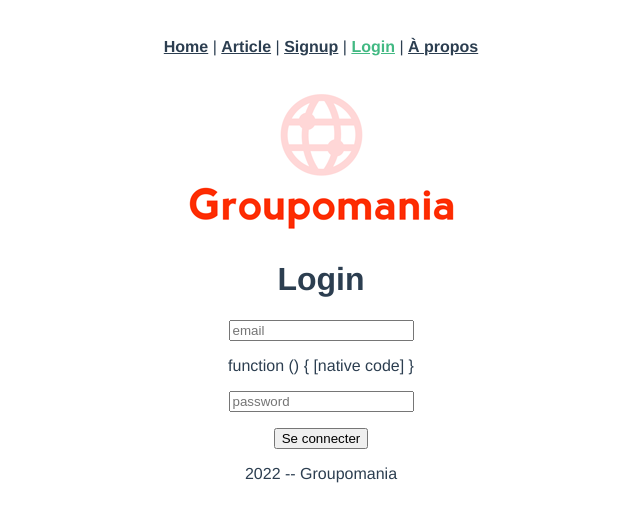
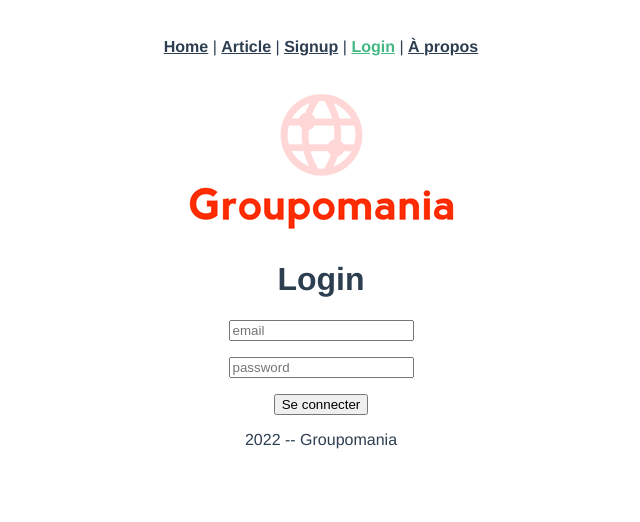
Before and after one commit to ChristophePelletier/project-7, a Vue app in the folder front/: page /login in a window 1280 px wide. Shown: the top 522 px of the page, without its empty margins (319-959 px from the left). Built offline with nearby package versions, Linux system fonts and the light colour scheme.

Commit message:
model user

```diff
--- a/front/src/views/LoginView.vue
+++ b/front/src/views/LoginView.vue
@@ -4,7 +4,7 @@
     <h1>Login</h1>
     <div>
       <input type="email" name="email" v-model="email" placeholder="email" />
-      <p>{{ login }}</p>
+      <p>{{ email }}</p>
     </div>
     <div>
       <input
--- a/front/src/views/SignupView.vue
+++ b/front/src/views/SignupView.vue
@@ -37,6 +37,8 @@ export default {
           email: this.email,
           password: this.password,
         });
+        //this.$store.dispatch("setToken", response.data.token);
+        //this.$store.dispatch("setUser", response.data.user);
         console.log(response.data);
       } catch (error) {
         this.error = error.response.data.error;
```
Also changed, not shown: 1 other file (tests, documents, lock files or other folders).
